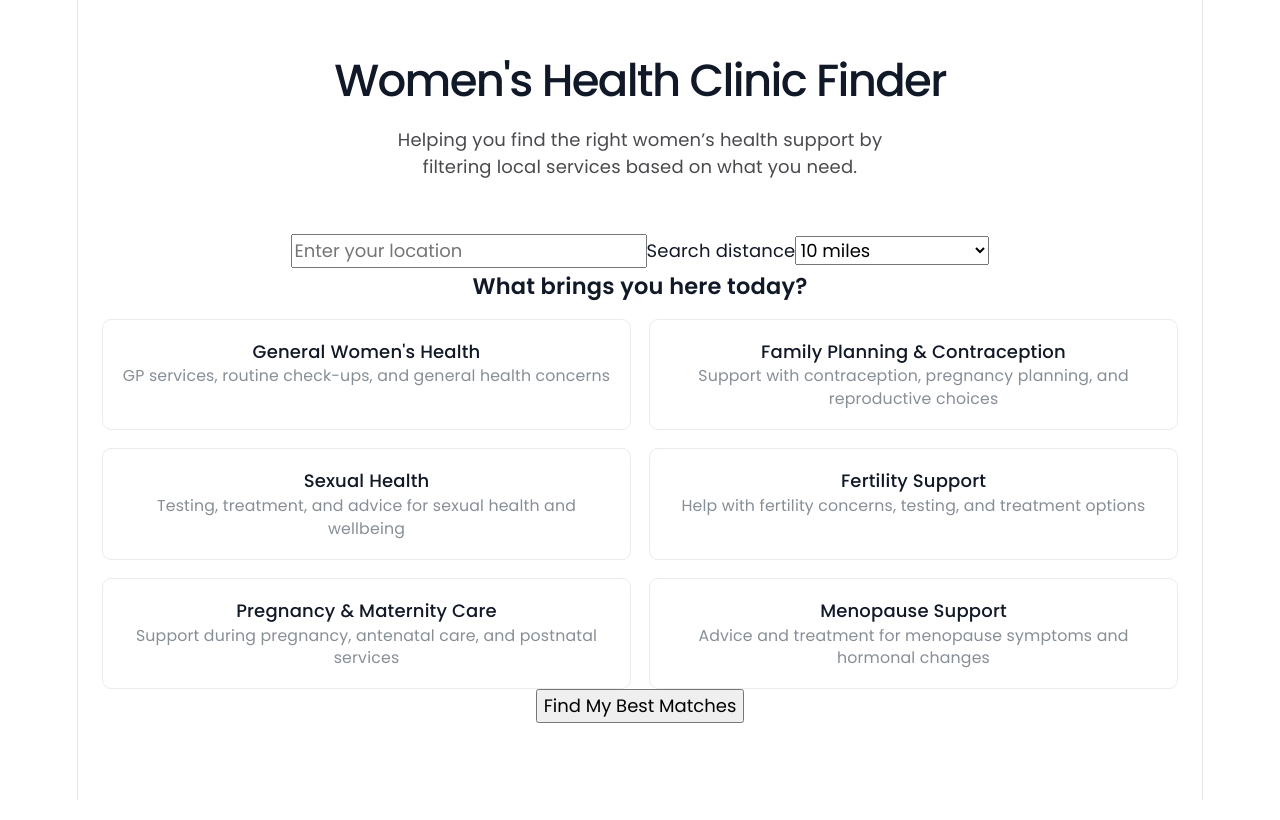
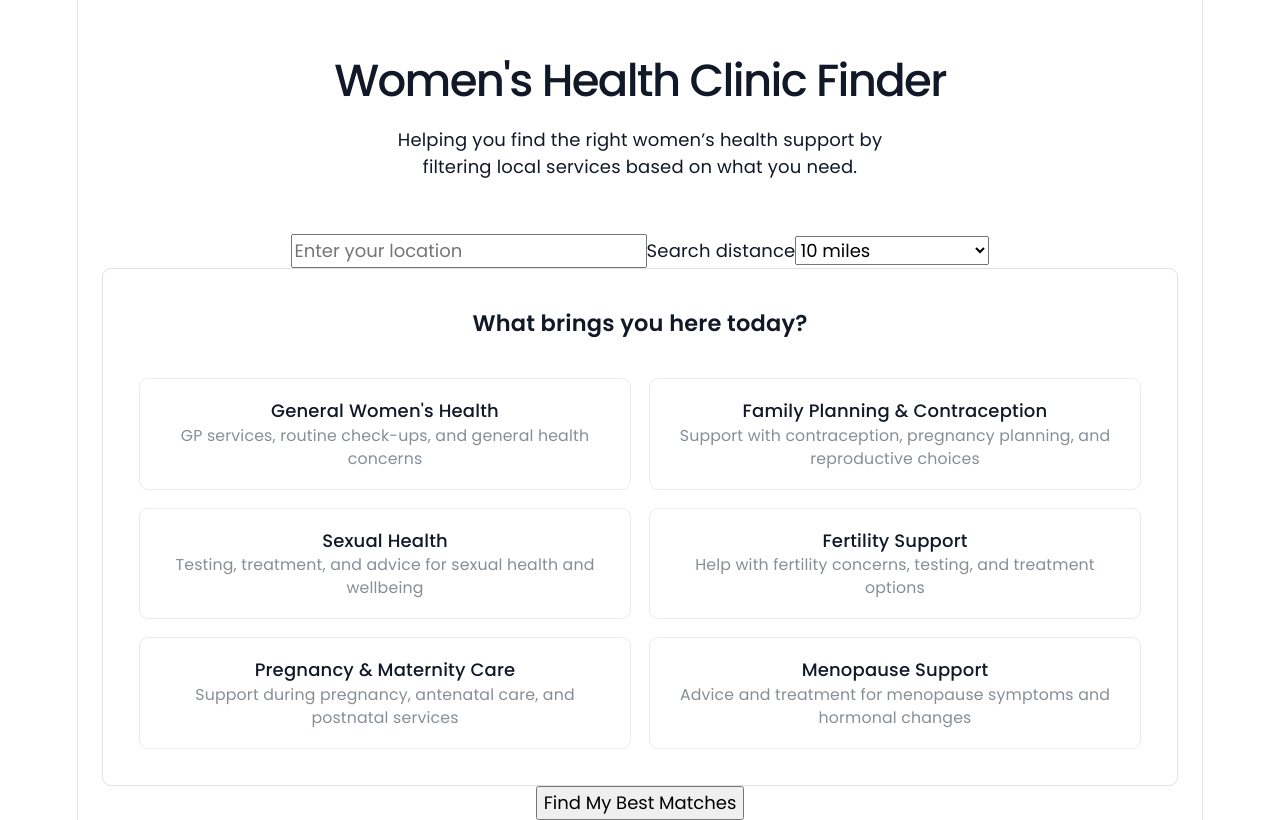
Before and after one commit to Molly-Lester/Womens-Health-Provider-Finder, a React (Vite) app: page / in a window 1280 px wide. Built offline with nearby package versions, Linux system fonts and the light colour scheme.

Commit message:
deleted unnecessary files and removed unused folder + added border styling to category cards

```diff
--- a/src/App.css
+++ b/src/App.css
@@ -20,7 +20,7 @@ body {
 .header-subtitle {
   margin-top: 1.0rem;
   font-size: 1rem;
-  color: #484a4e;
+  color: #111827;
   line-height: 1.5;
   max-width: 550px;
   margin-left: auto;
--- a/src/components/CategoryCards.jsx
+++ b/src/components/CategoryCards.jsx
@@ -11,8 +11,16 @@ export default function CategoryCards({ category, setCategory }) {
     ];
 
     return (
-        <div style={{ padding: "0 24px" }}>
-            <Text fw={600} mb="sm" size="xl">
+        <Paper
+            withBorder
+            radius="md"
+            p="xl"
+            style={{
+                margin: "0 24px",
+                backgroundColor: "#fff",
+            }}
+        >
+            <Text fw={600} mb="xl" size="xl" ta="center">
                 What brings you here today?
             </Text>
 
@@ -30,13 +38,11 @@ export default function CategoryCards({ category, setCategory }) {
                             backgroundColor: category === cat.name ? '#f5f3ff' : 'white',
                             transition: 'all 0.2s ease',
                         }}
-
                         onMouseEnter={(e) => {
                             if (category !== cat.name) {
                                 e.currentTarget.style.backgroundColor = '#fafafa';
                             }
                         }}
-
                         onMouseLeave={(e) => {
                             if (category !== cat.name) {
                                 e.currentTarget.style.backgroundColor = 'white';
@@ -50,6 +56,6 @@ export default function CategoryCards({ category, setCategory }) {
                     </Paper>
                 ))}
             </SimpleGrid>
-        </div>
+        </Paper>
     );
 }
--- a/src/index.css
+++ b/src/index.css
@@ -77,20 +77,24 @@ h1 {
   font-size: 56px;
   letter-spacing: -1.68px;
   margin: 32px 0;
+
   @media (max-width: 1024px) {
     font-size: 36px;
     margin: 20px 0;
   }
 }
+
 h2 {
   font-size: 24px;
   line-height: 118%;
   letter-spacing: -0.24px;
   margin: 0 0 8px;
+
   @media (max-width: 1024px) {
     font-size: 20px;
   }
 }
+
 p {
   margin: 0;
 }
```
Also changed, not shown: src/components/CategoryCards.css (deleted).
